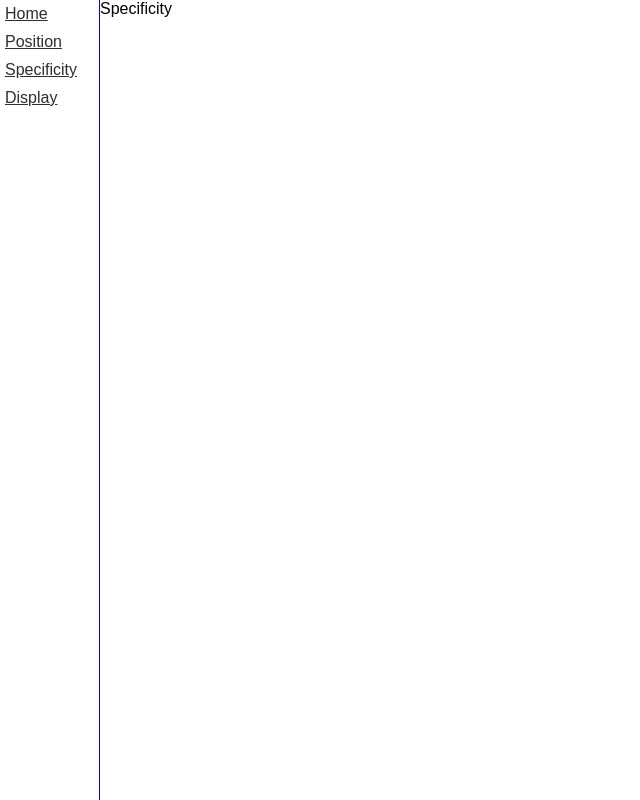
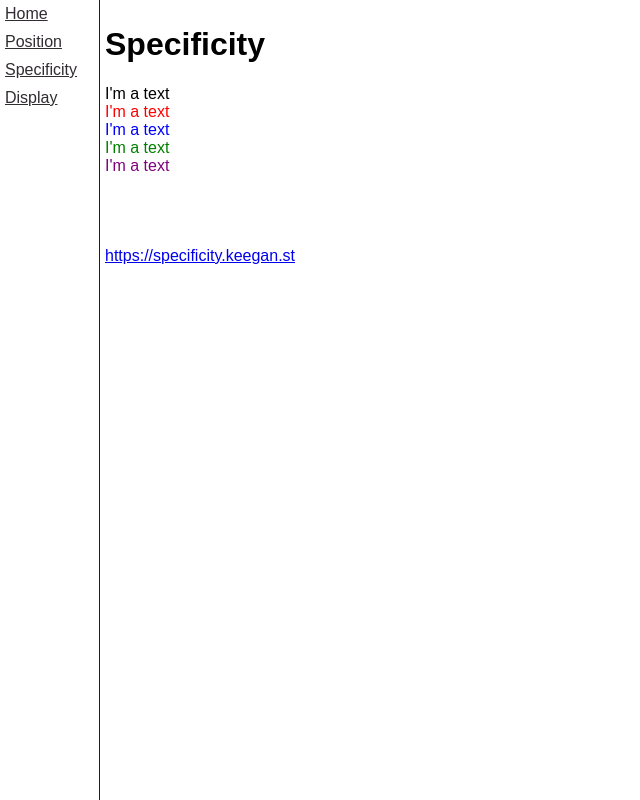
Before and after one commit to MatanAvneri/css-session, a React (Create React App) app: page /specificity in a window 1280 px wide. Shown: the whole page, without its empty margins (0-640 px from the left). Built offline with nearby package versions, Linux system fonts and the light colour scheme.

Commit message:
add specificity

```diff
--- a/src/Sidebar/style.css
+++ b/src/Sidebar/style.css
@@ -12,4 +12,5 @@
     .app .sidebar li:not(:last-child) {
       margin-bottom: 10px; }
   .app .content {
-    flex: 1; }
+    flex: 1;
+    padding: 5px; }
--- a/src/Sidebar/style.scss
+++ b/src/Sidebar/style.scss
@@ -21,5 +21,6 @@
 
     .content {
         flex: 1;
+        padding: 5px;
     }
 }
--- a/src/Specificity/index.js
+++ b/src/Specificity/index.js
@@ -1,7 +1,24 @@
-import React from 'react'
+import React, { Fragment } from 'react'
+import './style.css'
+
+const ATTRIBUTE = { test_attr: 'test' }
+const CLASS_NAME = 'test-class'
+const ID = 'testId'
 
 export default function Specificity() {
     return (
-        <div>Specificity</div>
+        <Fragment>
+            <h1>Specificity</h1>
+            <div>I'm a text</div>
+            <div {...ATTRIBUTE}>I'm a text</div>
+            <div className={CLASS_NAME} {...ATTRIBUTE}>I'm a text</div>
+            <div id={ID} className={CLASS_NAME} {...ATTRIBUTE}>I'm a text</div>
+            <div id={ID} className={CLASS_NAME} {...ATTRIBUTE} style={{ color: 'purple' }}>I'm a text</div>
+            <br />
+            <br />
+            <br />
+            <br />
+            <a href="https://specificity.keegan.st/" target="_blank">https://specificity.keegan.st</a>
+        </Fragment>
     )
 }
--- /dev/null
+++ b/src/Specificity/style.css
@@ -0,0 +1,11 @@
+div {
+  color: black; }
+
+[test_attr] {
+  color: red; }
+
+.test-class {
+  color: blue; }
+
+#testId {
+  color: green; }
--- /dev/null
+++ b/src/Specificity/style.scss
@@ -0,0 +1,15 @@
+div {
+    color: black;
+}
+
+[test_attr] {
+    color: red;
+}
+
+.test-class {
+    color: blue;
+}
+
+#testId {
+    color: green;
+}
```
